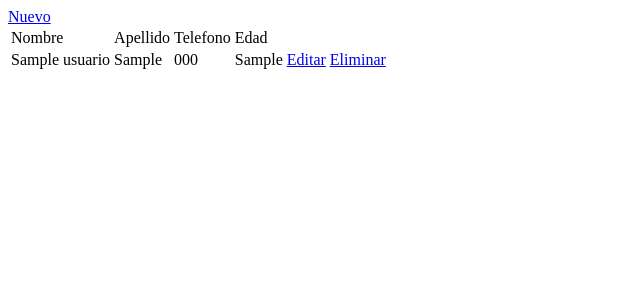
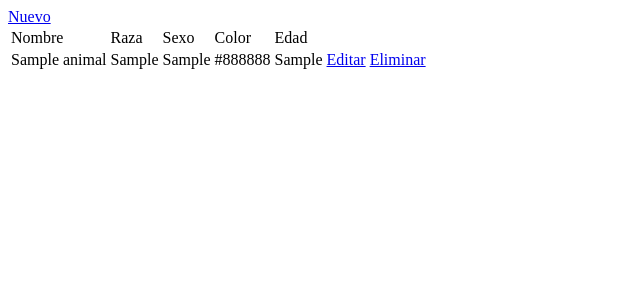
Before and after one commit to manefelice221187/proyectoPhp, a PHP site: page /index.php in a window 1280 px wide. Shown: the top 300 px of the page, without its empty margins (0-640 px from the left). Run offline with PHP 8.4, Linux system fonts and the light colour scheme; tables that the repository leaves empty or names only in its code hold one stand-in row (values such as "Sample post").

Commit message:
Puesta en funcionamiento de vista 'Animal'

```diff
--- a/controlador/animal_controlador.php
+++ b/controlador/animal_controlador.php
@@ -18,8 +18,18 @@ class AnimalControlador extends Animal{
         require_once("vista/animal_formulario.php");
     }
     public function guardarAnimal(){
-
+        $this->id = $_REQUEST["id"];
+        $this->nombre = $_REQUEST["nombre"];
+        $this->raza = $_REQUEST["raza"];
+        $this->sexo = $_REQUEST["sexo"];
+        $this->color = $_REQUEST["color"];
+        $this->edad = $_REQUEST["edad"];
+        $this->id>0?$this->actualizarAnimal():$this->insertarAnimal();
+        header("Location:index.php");
     }
-    public function eliminarAnimal(){}
+    public function eliminarAnimal(){
+        $this->delete($_REQUEST["id"]);
+        header("Location:index.php");
+    }
 }
 ?>
--- a/core/crud.php
+++ b/core/crud.php
@@ -1,4 +1,7 @@
 <?php
+// En van las operaciones a las bases de datos (crear,read, update, delete)
+// Ademas el constructor.
+// se agrega la conexion para la base de datos.
 require_once("core/conexion.php");
 class Crud extends Conexion{
 	private $pdo;
--- a/index.php
+++ b/index.php
@@ -13,9 +13,9 @@
 // }
 
 if(!isset($_REQUEST["controlador"])){
-    require_once("controlador/usuario_controlador.php");
-    $controlador = new Usuariocontrolador();
-    $controlador->indexUsuario();
+    require_once("controlador/animal_controlador.php");
+    $controlador = new AnimalControlador();
+    $controlador->indexAnimal();
 }else{
     $controlador = $_REQUEST["controlador"];
     $accion = $_REQUEST["accion"];
@@ -24,4 +24,4 @@ if(!isset($_REQUEST["controlador"])){
     $controlador = new $controlador;
     call_user_func([$controlador,$accion]);
 }
-?>
+ ?>
--- a/vista/animal_formulario.php
+++ b/vista/animal_formulario.php
@@ -6,7 +6,7 @@
     <title>Animal Form</title>
 </head>
 <body>
-    <form action="index.php?controlador=animal&accion=guardar" method = "post">
+    <form action="index.php?controlador=animal&accion=guardarAnimal" method = "post">
         <input type="hidden" name="id" value="<?php echo $animal->id ?>">
         <table>
             <tr>
--- a/vista/animales.php
+++ b/vista/animales.php
@@ -16,11 +16,12 @@
     <?php foreach($this->consultarTodo() as $animal):?>
     <tr>
         <td><?php echo $animal->nombre ?></td>
-        <td><?php echo $animal->apellido?></td>
-        <td><?php echo $animal->telefono ?></td>
+        <td><?php echo $animal->raza?></td>
+        <td><?php echo $animal->sexo ?></td>
+        <td><?php echo $animal->color ?></td>
         <td><?php echo $animal->edad ?></td>
         <td><a href="index.php?controlador=animal&accion=mostrarAnimal&id=<?php echo $animal->id?>">Editar</a></td>
-        <td><a href="index.php?controlador=animal&accion=eliminar&&id=<?php echo $animal->id?>" onclick="javascript:return confirm('¿Seguro de eliminar este registro?')" >Eliminar</a></td>
+        <td><a href="index.php?controlador=animal&accion=eliminarAnimal&&id=<?php echo $animal->id?>" onclick="javascript:return confirm('¿Seguro de eliminar este registro?')" >Eliminar</a></td>
     </tr>
     <?php endforeach; ?>
     </table>
```
